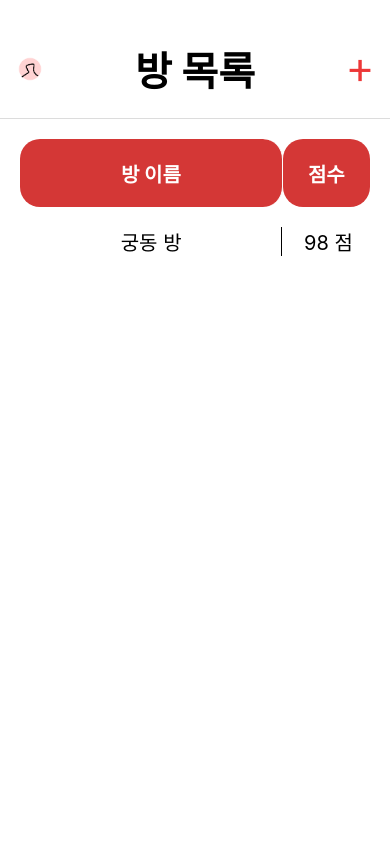
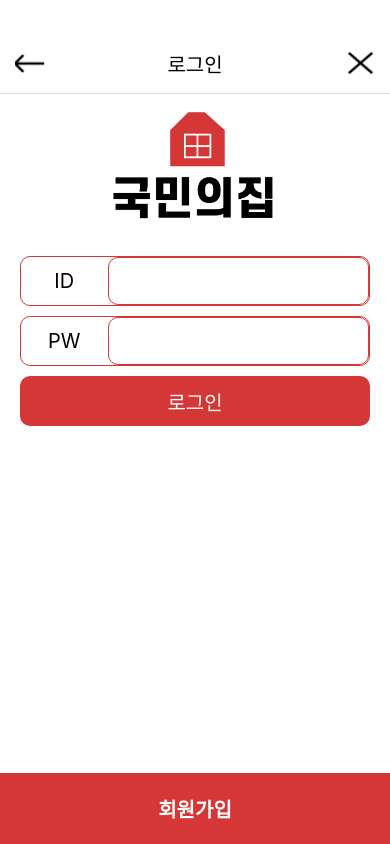
Before and after one commit to Fall2021-CNU-SE/DomusPopuli-App, a React Native app: screen /Login in a window 390 px wide. Built offline with nearby package versions, Linux system fonts and the light colour scheme.

Commit message:
feat: login first implementation

```diff
--- a/App.js
+++ b/App.js
@@ -7,13 +7,14 @@ import RoomList from './RoomList'
 import WriteCheckList from './WriteCheckList'
 import RoomMade from './RoomMade'
 import Logo from './Logo'
+import Login from './Login'
 
 const Stack = createNativeStackNavigator();
 
 const app = () => {
   const [loaded, setLoaded] = useState(false);
   const timer = async() => {
-    setTimeout(() => {setLoaded(true)}, 2000);
+    setTimeout(() => {setLoaded(true)}, 3000);
   }
   timer();
   return loaded ? (
@@ -33,6 +34,10 @@ const app = () => {
           name="RoomMade"
           component={RoomMade}
         />
+        <Stack.Screen
+          name="Login"
+          component={Login}
+        />
       </Stack.Navigator>
     </NavigationContainer>
   ) : (<Logo/>);
--- a/Login.js
+++ b/Login.js
@@ -1,11 +1,32 @@
-import React from 'react';
-import { Text, View, Image, StyleSheet, TextInput } from 'react-native';
+import React, { useState } from 'react';
+import { Text, View, Image, StyleSheet, TextInput,
+TouchableHighlight, TouchableWithoutFeedback} from 'react-native';
+import { NavigationContainer } from '@react-navigation/native';
+import { createNativeStackNavigator } from '@react-navigation/native-stack';
 
-const Login = () => {
+const Login = ({ navigation }) => {
+  const [id, setId] = useState("");
+  const [pw, setPw] = useState("");
   return (
     <View style={styles.container}>
       <View style={styles.header}>
+        <TouchableWithoutFeedback
+          onPress={ ()=>{navigation.goBack()} }
+        >
+          <Image
+            source={require('./image/left_arrow.png')}
+            style={styles.imageButton}
+          />
+        </TouchableWithoutFeedback>
         <Text style={styles.black}>로그인</Text>
+        <TouchableWithoutFeedback
+          onPress={ ()=>{navigation.popToTop()} }
+        >
+          <Image
+            source={require('./image/x.png')}
+            style={styles.imageButton}
+          />
+        </TouchableWithoutFeedback>
       </View>
 
       <View style={styles.title}>
@@ -21,23 +42,40 @@ const Login = () => {
             <View style={styles.rowBox}>
               <Text style={styles.rowText}>ID</Text>
             </View>
-                <TextInput style={styles.input}/>
+            <TextInput
+              style={styles.input}
+              onChangeText={(id)=>setId(id)}
+            />
           </View>
           <View style={styles.row}>
             <View style={styles.rowBox}>
               <Text style={styles.rowText}>PW</Text>
             </View>
-                <TextInput style={styles.input}/>
+            <TextInput
+              style={styles.input}
+              onChangeText={(pw)=>setPw(pw)}
+            />
           </View>
-              <View style={styles.accountBox}>
+          <TouchableHighlight
+            style={styles.accountBox}
+            underlayColor="#e65a5a"
+            onPress={()=>{
+
+            }}
+          >
             <Text style={styles.loginText}>로그인</Text>
+          </TouchableHighlight>
         </View>
       </View>
-          </View>
+      <TouchableHighlight
+        style={styles.footer}
+        underlayColor="#e65a5a"
+        onPress={()=>{
 
-          <View style={styles.footer}>
+        }}
+      >
         <Text style={styles.boldWhite}>회원가입</Text>
-          </View>
+      </TouchableHighlight>
     </View>
   );
 }
@@ -81,7 +119,7 @@ const styles = StyleSheet.create({
     flex: 1.1,
     flexDirection: "row",
     alignItems: "flex-end",
-    justifyContent: "center",
+    justifyContent: "space-between",
     paddingBottom: 15,
     borderBottomWidth: 0.3,
     borderBottomColor: "#DCDCDC",
@@ -123,6 +161,12 @@ const styles = StyleSheet.create({
     justifyContent: "center",
     borderRadius:10,
   },
+  imageButton: {
+    width: 30,
+    height: 30,
+    marginLeft: 15,
+    marginRight: 15,
+  },
 });
 
 export default Login;
--- a/RoomList.js
+++ b/RoomList.js
@@ -5,7 +5,7 @@ import { NavigationContainer } from '@react-navigation/native';
 import { createNativeStackNavigator } from '@react-navigation/native-stack';
 
 const RoomList = ({ navigation }) => {
-  const [verified, setVeritied] = useState(true);
+  const [verified, setVeritied] = useState(false);
   return (
     <View style={styles.container}>
       <View style={styles.header}>
@@ -16,7 +16,7 @@ const RoomList = ({ navigation }) => {
         />
         <Text style={styles.headerText}>방 목록</Text>
         <TouchableWithoutFeedback
-          onPress={ ()=>navigation.navigate(verified ? "RoomMade" : "login") }
+          onPress={ ()=>navigation.navigate(verified ? "RoomMade" : "Login") }
         >
           <Image
             source={require('./image/plus.png')}
--- a/WriteCheckList.js
+++ b/WriteCheckList.js
@@ -4,7 +4,6 @@ TouchableWithoutFeedback} from 'react-native';
 import BouncyCheckbox from "react-native-bouncy-checkbox";
 import { NavigationContainer } from '@react-navigation/native';
 import { createNativeStackNavigator } from '@react-navigation/native-stack';
-
 
 let score = 0;
 const checkList = {};
@@ -153,8 +152,12 @@ const WriteCheckList = ({ navigation }) => {
           checkList[keyTable[index]] = score;
           setChecked("none");
           score = 0;
-          if(index<12) setIndex(index+1);
-          console.log(checkList);
+          if(index<12) {
+            setIndex(index+1)
+          }
+          else {
+
+          }
         }}
         underlayColor="#e65a5a"
         style={styles.footer}
```
Lines whose indentation alone changed are shown as unchanged.
